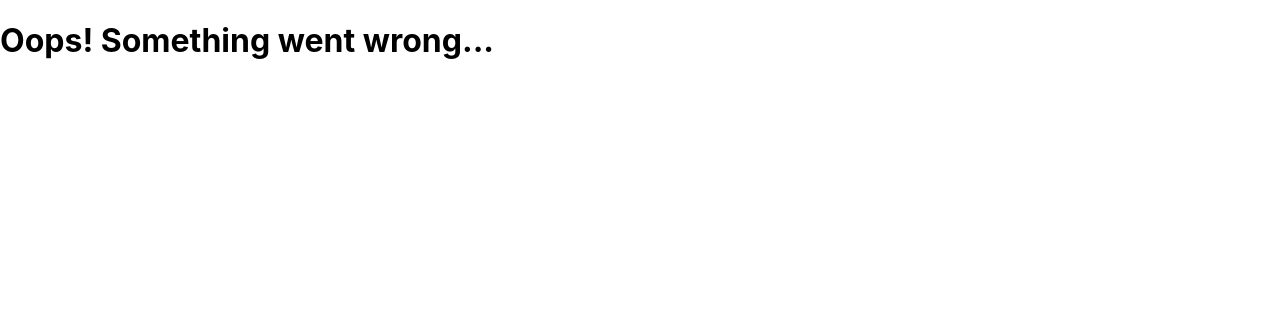
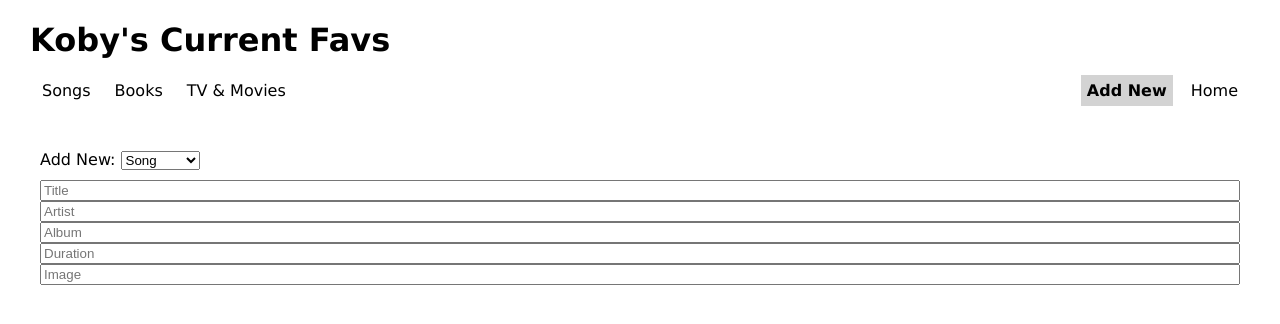
Before and after one commit to finkkoby/phase-2-project, a React (Create React App) app: page /add-new in a window 1280 px wide. Shown: the top 324 px of the page. Built offline with nearby package versions, Linux system fonts and the light colour scheme.

Commit message:
layout for add new favorite form

```diff
--- a/src/App.css
+++ b/src/App.css
@@ -4,7 +4,7 @@
   font-family:Verdana, Geneva, Tahoma, sans-serif;
 }
 
-div.navbar {
+nav.navbar {
   display: flex;
   flex-direction: row;
   justify-content: space-between;
@@ -78,3 +78,10 @@ p, small {
 small {
   font-size: 13px;
 }
+
+form {
+  display: flex;
+  flex-direction: column;
+  justify-content: space-between;
+  margin: 10px 0px;
+}
--- a/src/components/NavBar.js
+++ b/src/components/NavBar.js
@@ -1,15 +1,18 @@
-import { NavLink } from "react-router-dom";
+import { NavLink, Link } from "react-router-dom";
 
 function NavBar() {
     return (
-        <div className='navbar'>
-            <nav>
-                <NavLink to="/">Home</NavLink>
+        <nav className='navbar'>
+            <div>
                 <NavLink to="/songs">Songs</NavLink>
                 <NavLink to="/books">Books</NavLink>
                 <NavLink to="/tv-movies">TV & Movies</NavLink>
-            </nav>
-        </div>
+            </div>
+            <div>
+                <NavLink to="/add-new">Add New</NavLink>
+                <Link to="/">Home</Link>
+            </div>
+        </nav>
     )
 }
 
--- /dev/null
+++ b/src/pages/AddNew.js
@@ -0,0 +1,54 @@
+import { useState } from'react';
+
+function AddNew() {
+    const [type, setType] = useState('song');
+
+    function handleTypeChange(e) {
+        setType(e.target.value);
+        console.log(e.target.value);
+    }
+
+    const song = (
+        <form>
+            <input type="text" name="title" placeholder="Title" />
+            <input type="text" name="artist" placeholder="Artist" />
+            <input type="text" name="album" placeholder="Album" />
+            <input type="text" name="length" placeholder="Duration" />
+            <input type="text" name="image" placeholder="Image" />
+        </form>
+    )
+
+    const book = (
+        <form>
+            <input type="text" name="title" placeholder="Title" />
+            <input type="text" name="author" placeholder="Author" />
+            <input type="text" name="genre" placeholder="Genre" />
+            <input type="text" name="image" placeholder="Image" />
+        </form>
+    )
+
+    const tvMovie = (
+        <form>
+            <input type="text" name="title" placeholder="Title" />
+            <input type="text" name="year" placeholder="Year" />
+            <input type="text" name="type" placeholder="Type" />
+            <input type="text" name="image" placeholder="Image" />
+        </form>
+    )
+
+    return (
+        <div className='item-list'>
+            <label htmlFor='add-new-type'>Add New: </label>
+            <select id='add-new-type' onChange={handleTypeChange}>
+                <option value="song">Song</option>
+                <option value="book">Book</option>
+                <option value="tvMovie">TV/Movie</option>
+            </select>
+            {type ==='song' && song ? song : null}
+            {type === 'book' && book ? book : null}
+            {type === 'tvMovie' && tvMovie ? tvMovie : null}
+        </div>
+    )
+}
+
+export default AddNew;
--- a/src/routes.js
+++ b/src/routes.js
@@ -5,6 +5,7 @@ import Home from './pages/Home';
 import Songs from './pages/Songs';
 import Books from './pages/Books';
 import TVMovies from './pages/TVMovies';
+import AddNew from './pages/AddNew';
 
 const routes = [
     {
@@ -14,19 +15,28 @@ const routes = [
         children: [
             {
                 path: '/',
-                element: <Home />
+                element: <Home />,
+                errorElement: <ErrorPage />
             },
             {
                 path: '/songs',
-                element: <Songs />
+                element: <Songs />,
+                errorElement: <ErrorPage />
             },
             {
                 path: '/books',
-                element: <Books />
+                element: <Books />,
+                errorElement: <ErrorPage />
             },
             {
                 path: '/tv-movies',
-                element: <TVMovies />
+                element: <TVMovies />,
+                errorElement: <ErrorPage />
+            },
+            {
+                path: '/add-new',
+                element: <AddNew />,
+                errorElement: <ErrorPage />
             }
         ]
     }
```
